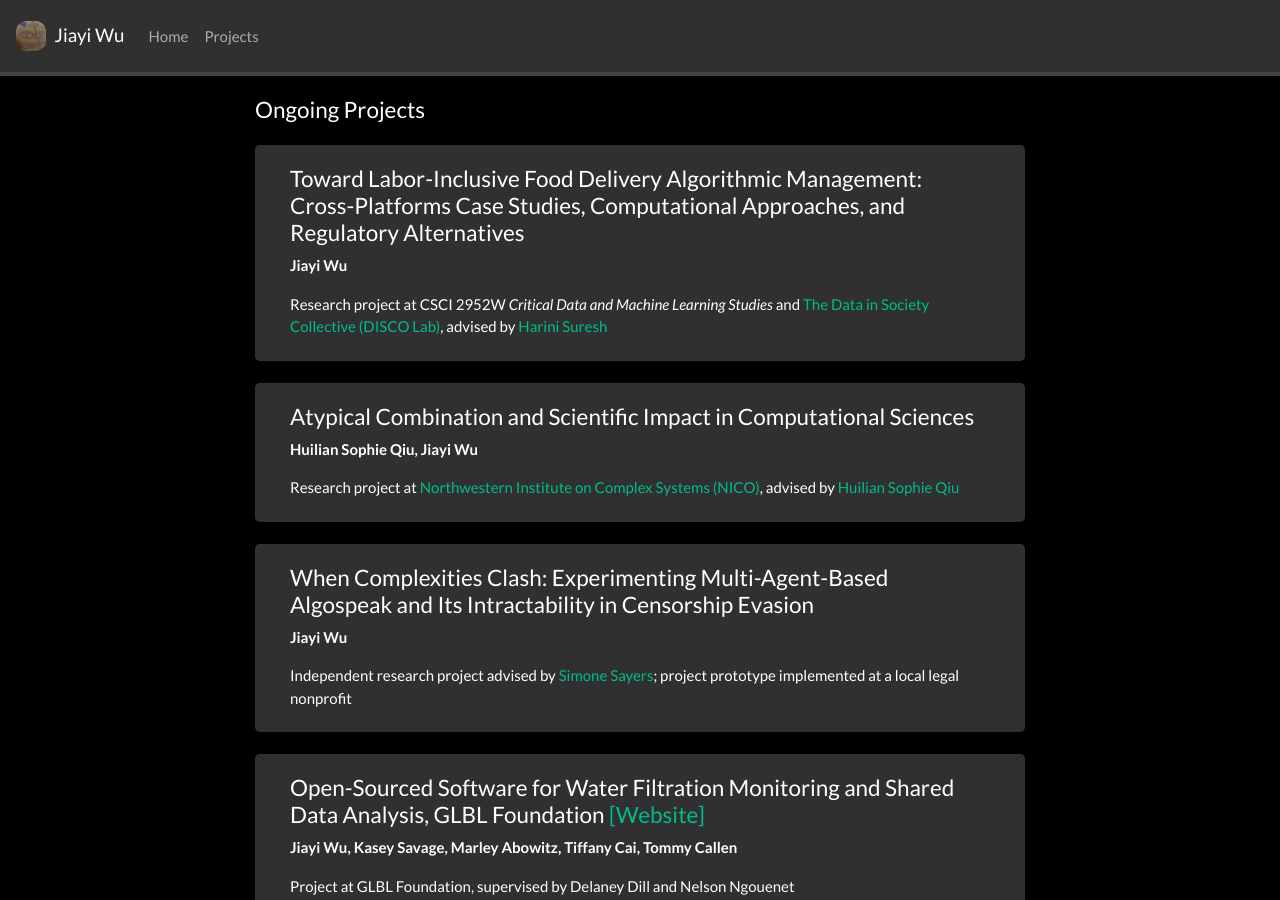
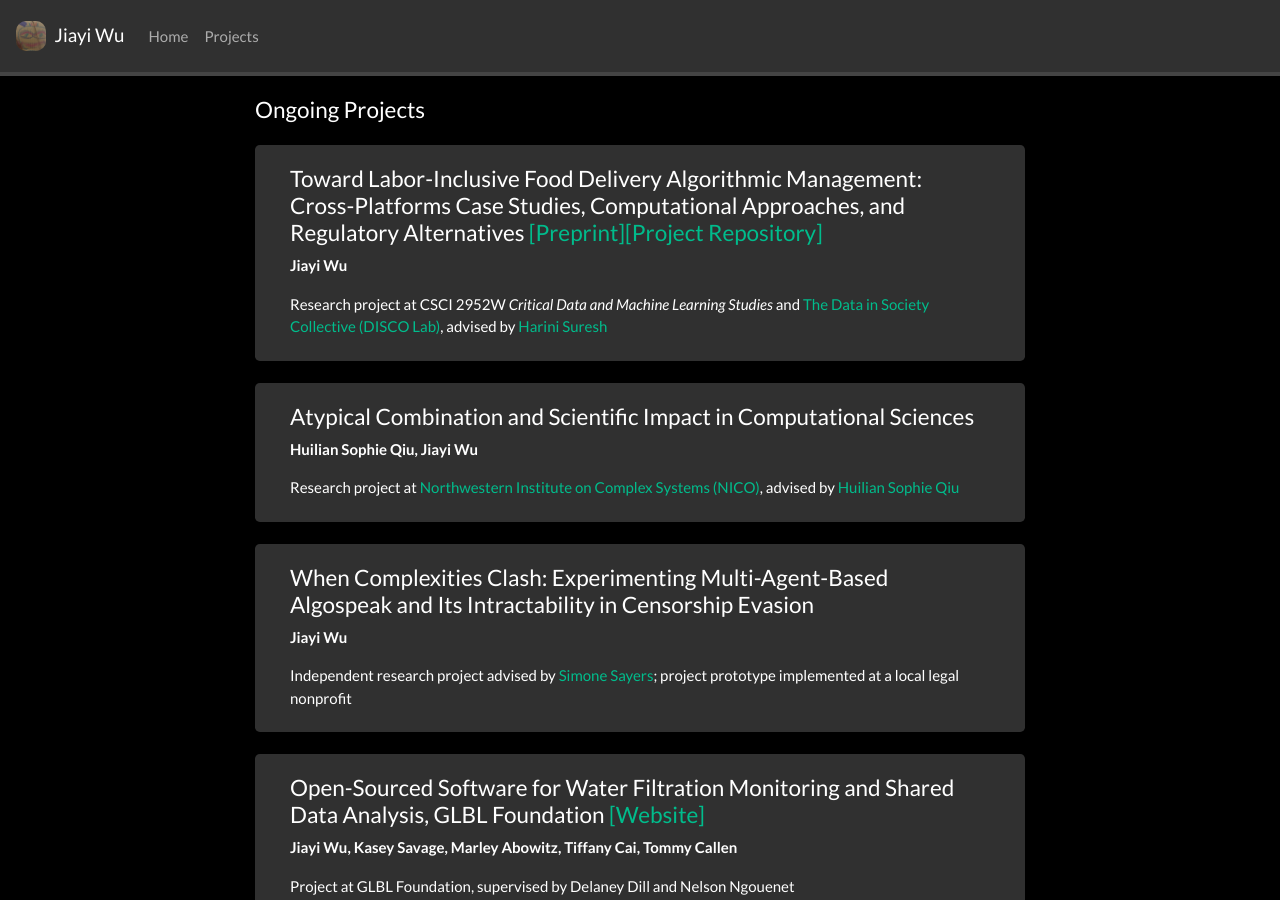
Before and after one commit to jiayiw005/jiayiw005.github.io, a Jekyll site: the page built from _pages/projects.md, in a window 1280 px wide and 900 px high. Built offline with Jekyll 4.4.1, drawn with Linux system fonts in a browser that asks for light colours; nearby versions of some CDN libraries; a style sheet for code colours, icons or effects is not loaded.

Commit message:
link updated

```diff
--- a/_pages/projects.md
+++ b/_pages/projects.md
@@ -34,7 +34,7 @@ iframe {
 
 <div class="jumbotron">
 <div class="col-md-12 col-sm-12">
-<h4>Toward Labor-Inclusive Food Delivery Algorithmic Management: Cross-Platforms Case Studies, Computational Approaches, and Regulatory Alternatives</h4>
+<h4>Toward Labor-Inclusive Food Delivery Algorithmic Management: Cross-Platforms Case Studies, Computational Approaches, and Regulatory Alternatives [[Preprint]]()[[Project Repository]](https://github.com/jiayiw005/delivery-alg-simulation)</h4>
 **Jiayi Wu**
 
 Research project at CSCI 2952W *Critical Data and Machine Learning Studies* and [The Data in Society Collective (DISCO Lab)](https://discolab.cs.brown.edu/), advised by [Harini Suresh](https://harinisuresh.com/)
```
Also changed, not shown: _pages/home.md (+1 -1 lines).
